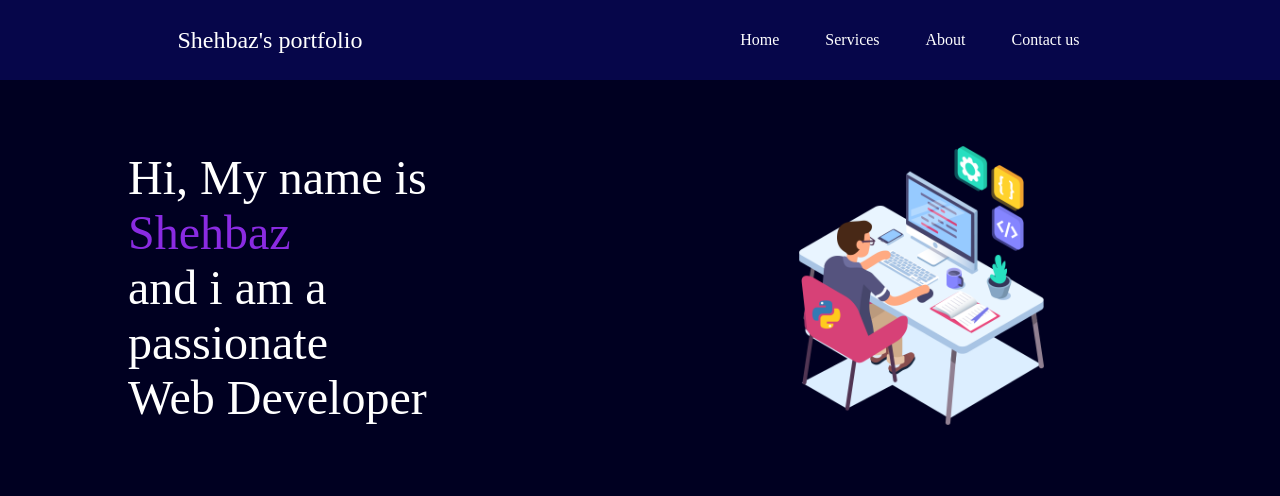
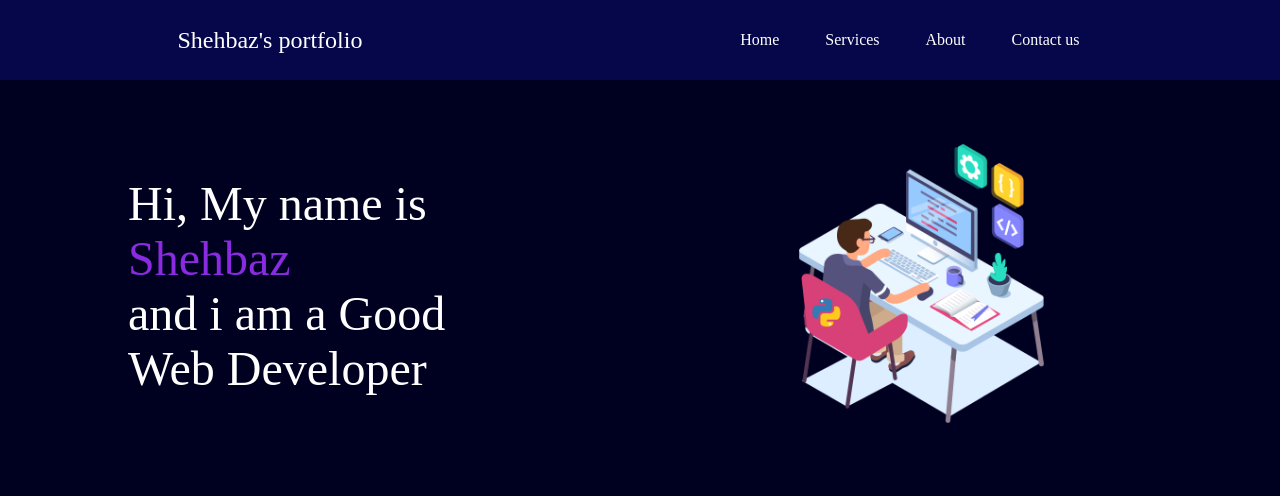
Before and after one commit to shehbaz653/Portfolioo, a plain HTML site: page portfoliooooooo/index.html in a window 1280 px wide. Drawn offline with Linux system fonts and the light colour scheme.

Commit message:
this is my first change

```diff
--- a/portfoliooooooo/index.html
+++ b/portfoliooooooo/index.html
@@ -79,7 +79,7 @@ nav ul li a:hover{
         <section class="firstsection">
             <div class="leftsection"  style="color:white">
                 Hi, My name is <span class="purple">Shehbaz</span>
-                <div>and i am a passionate</div>
+                <div>and i am a Good</div>
                 <div>Web Developer</div>
             </div>
              <div class="rightsection" style="color:white">
```
